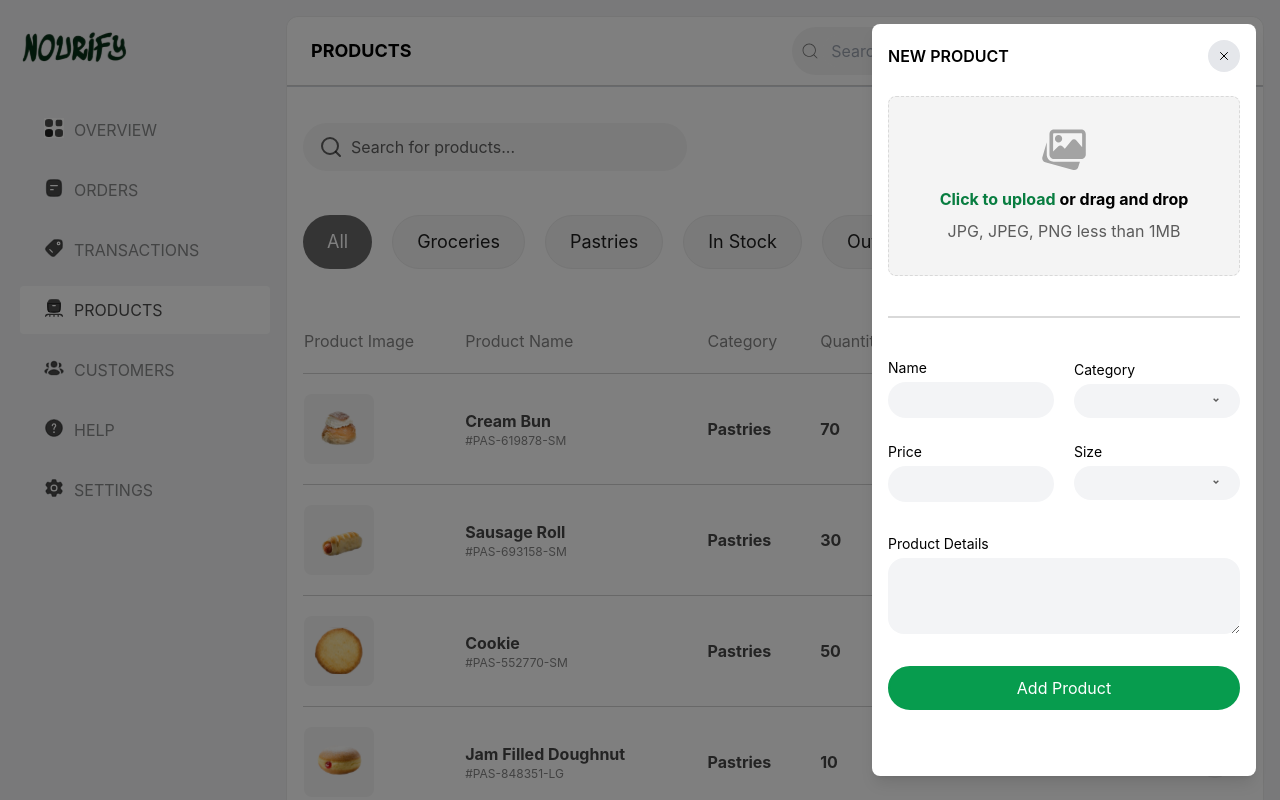
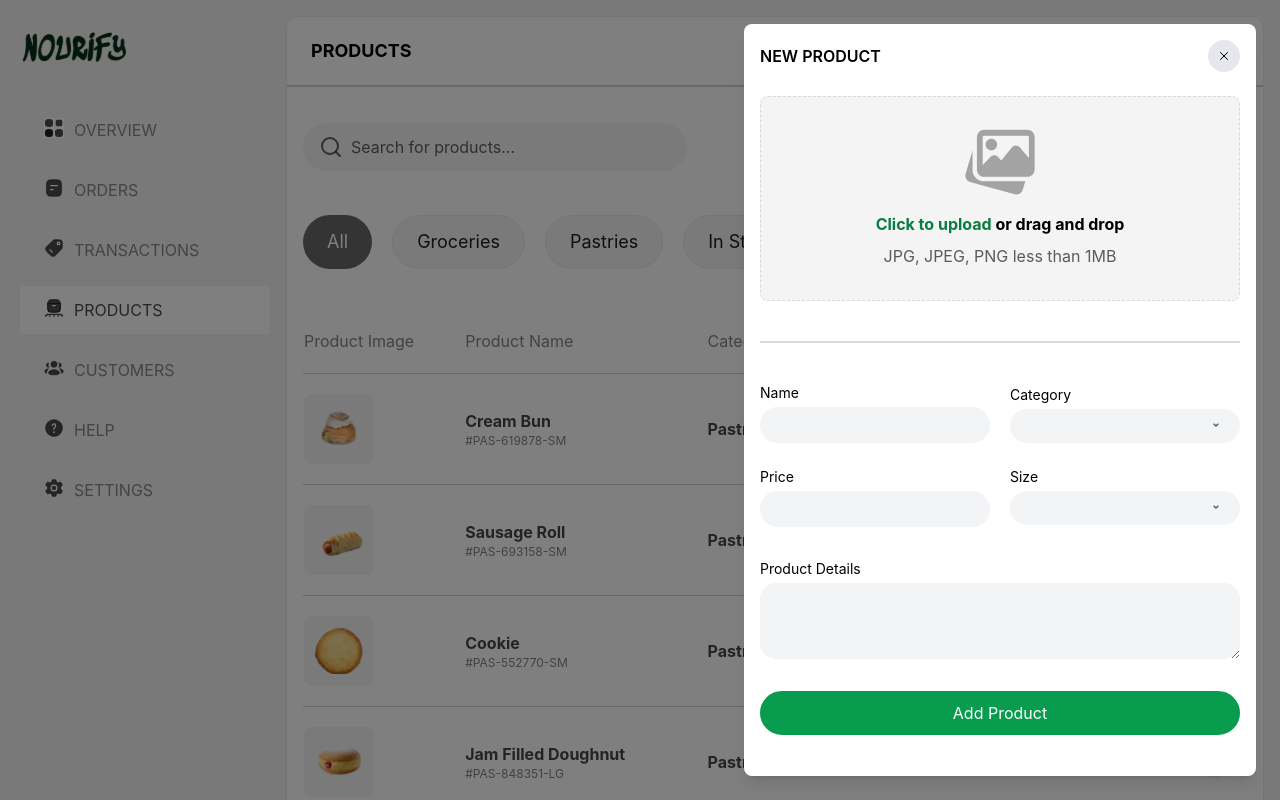
Before and after one commit to Nourify-develop/Nourify, a Next.js app: page /admin/products in a window 1280 px wide. Both pictures are taken after a click on the button "New product". Shown: the top 800 px of the page. Built offline with nearby package versions, Linux system fonts and the light colour scheme; a web font is replaced by a local one.

Commit message:
fix: removed onClose functionality from modal overlay and changed the width to max-w-lg from max-w-sm

```diff
--- a/src/app/admin/components/ui/modal/index.tsx
+++ b/src/app/admin/components/ui/modal/index.tsx
@@ -1,4 +1,4 @@
-"use client"
+"use client";
 import React from "react";
 import { IoCloseOutline } from "react-icons/io5";
 import { motion, AnimatePresence } from "framer-motion";
@@ -26,13 +26,12 @@ const Modal: React.FC<ModalProps> = ({
       {isModalOpen && (
         <motion.div
           className="fixed inset-0 h-screen w-full flex items-center justify-center md:p-6 md:justify-end bg-black bg-opacity-50 z-50 transition-all duration-150"
-          onClick={onClose}
           initial={{ opacity: 0 }}
           animate={{ opacity: 1 }}
           exit={{ opacity: 0 }}
         >
           <motion.div
-            className=" flex flex-col gap-6 bg-white py-4 px-4 rounded-lg shadow-lg w-11/12 max-w-sm h-full"
+            className=" flex flex-col gap-6 bg-white py-4 px-4 rounded-lg shadow-lg w-11/12 max-w-lg h-full"
             variants={slideVariants}
             initial="hidden"
             animate="visible"
--- a/src/app/admin/products/components/ProductModal.tsx
+++ b/src/app/admin/products/components/ProductModal.tsx
@@ -187,7 +187,7 @@ const ProductModal: React.FC<ProductModalProps> = ({ product, closeModal }) => {
           <img
             src={!image ? "/images/vector.svg" : image}
             alt="vector-img"
-            className="mb-4 w-[44px]"
+            className="mb-4 w-[70px]"
           />
           <p className="font-bold mb-2">
             <span className="text-green">Click to upload</span> or drag and drop
```
